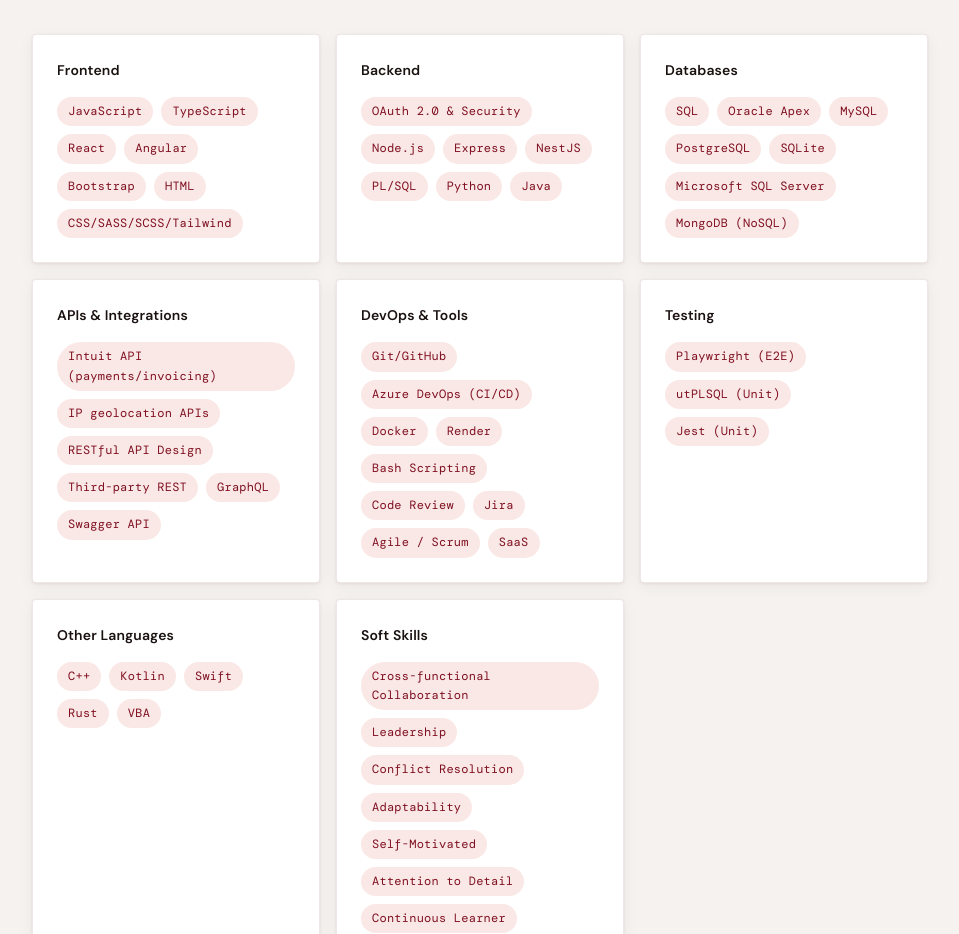
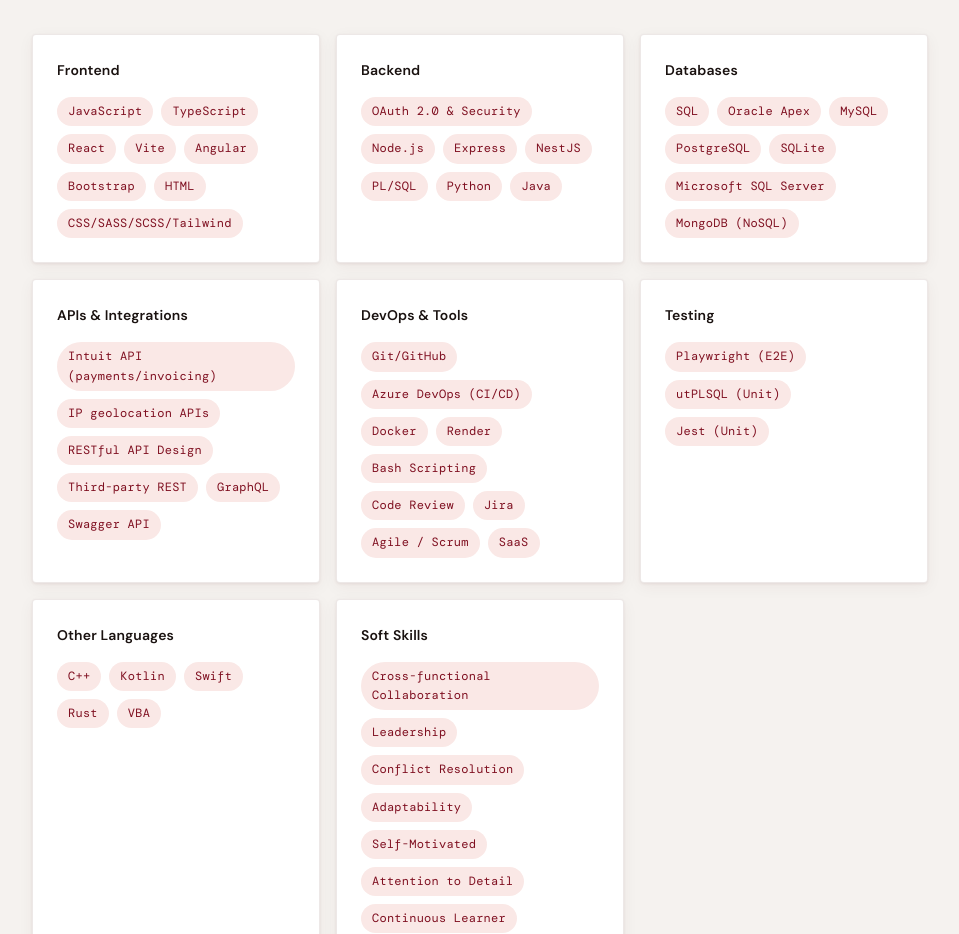
Before and after one commit to Antonio-Saucedo/professional-portfolio, a React (Vite) app: page / in a window 1280 px wide. Shown: the part 980-1914 px from the top of the page, without its empty margins (160-1119 px from the left). Built offline with nearby package versions, Linux system fonts and the light colour scheme; no server answers.

Commit message:
Skills | Added missing frontend Vite skill

```diff
--- a/src/App.tsx
+++ b/src/App.tsx
@@ -160,7 +160,7 @@
                     {[
                         {
                             title: 'Frontend',
-                            tags: ['JavaScript', 'TypeScript', 'React', 'Angular', 'Bootstrap', 'HTML', 'CSS/SASS/SCSS/Tailwind']
+                            tags: ['JavaScript', 'TypeScript', 'React', 'Vite', 'Angular', 'Bootstrap', 'HTML', 'CSS/SASS/SCSS/Tailwind']
                         },
                         {
                             title: 'Backend',
```
